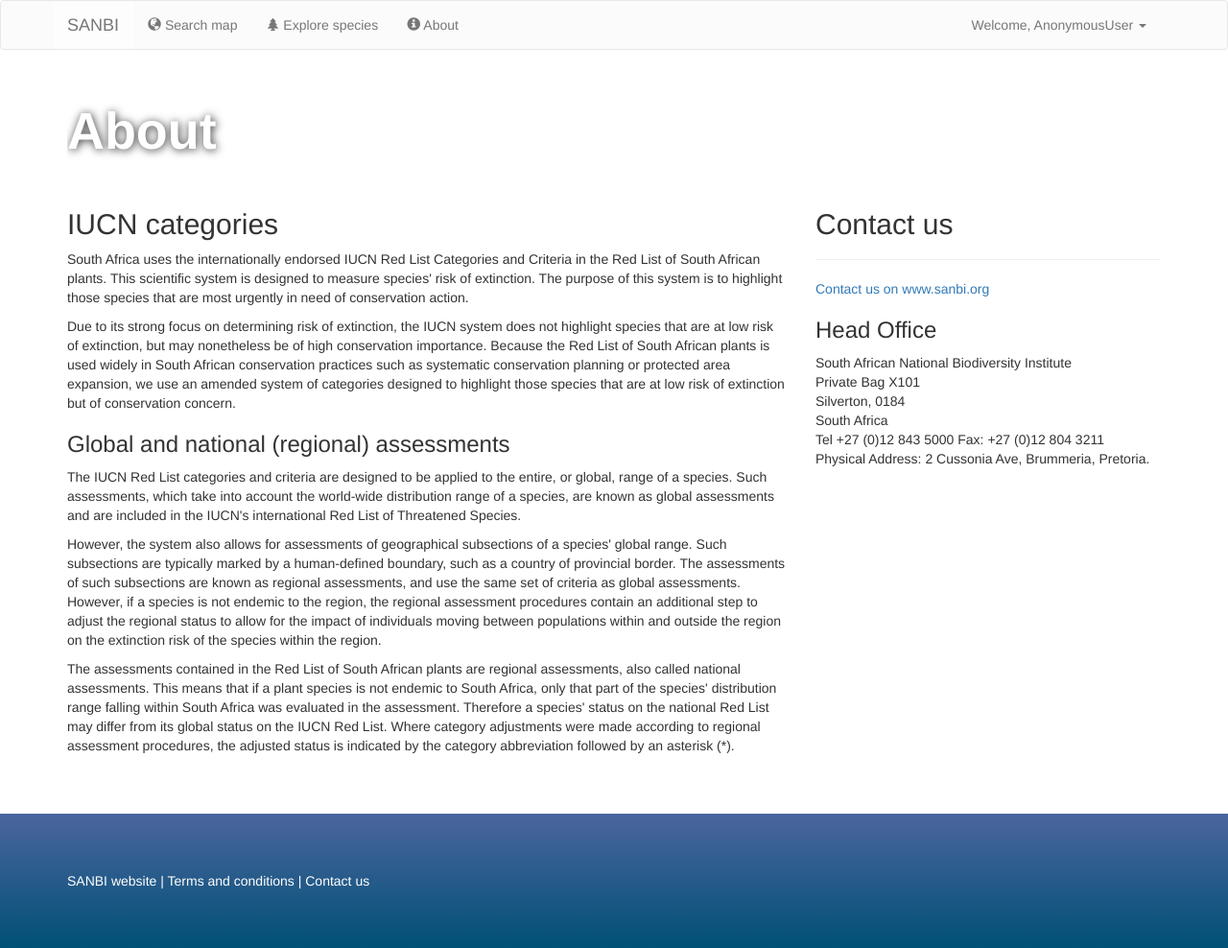
After one commit to SANBIBiodiversityforLife/speciesstatus, a Django app: page /about/ in a window 1280 px wide. The commit adds this page. Shown: the whole page at 96% size. Run offline with Django 3.2, Linux system fonts and the light colour scheme; parts of the project's set-up code (start-up, migrations or seed data) failed here and were passed over; some libraries are stand-ins or nearby versions.

Commit message:
Adding changes to serializers for API to write

```diff
--- a/redlist/urls.py
+++ b/redlist/urls.py
@@ -11,6 +11,8 @@ urlpatterns = [
     #    name='api_assessment'),
     url(r'^list/$', views.AssessmentList.as_view(renderer_classes=(BrowsableAPIRenderer, JSONRenderer)),
         name='assessment_list'),
+    url(r'^api/assessment-write/$', views.AssessmentWrite.as_view(renderer_classes=(BrowsableAPIRenderer, JSONRenderer)),
+        name='assessment_write'),
 
     # HTML template views
     url(r'^detail/(?P<pk>[0-9]+)/$', views.AssessmentDetail.as_view(renderer_classes=(TemplateHTMLRenderer, JSONRenderer)),
--- a/species/urls.py
+++ b/species/urls.py
@@ -36,4 +36,5 @@ urlpatterns = [
 
     # Index
     url(r'^$', website_views.IndexView.as_view(), name='index'),
+    url(r'^about/$', website_views.AboutView.as_view(), name='about'),
 ]
--- a/taxa/models.py
+++ b/taxa/models.py
@@ -146,6 +146,8 @@ class Taxon(MPTTModel):
 
     class Meta:
         verbose_name_plural = 'taxa'
+        # Ensure that we don't duplicate taxa
+        unique_together = ('name', 'parent', 'rank')
 
     # This is used when serializing data (geojson, etc) so that we don't get a meaningless number as output
     def natural_key(self):
@@ -240,7 +242,6 @@ class Info(models.Model):
 
     # Trophic strategy
     trophic = models.TextField(blank=True)
-    uses = models.TextField(blank=True)
 
     # Random!
     # cites = models.
--- a/taxa/urls.py
+++ b/taxa/urls.py
@@ -15,6 +15,10 @@ urlpatterns = [
     url(r'^api/children/(?P<pk>\d*)/$',
         views.ChildrenView.as_view(renderer_classes=(BrowsableAPIRenderer, JSONRenderer)),
         name='api_children'),
+    url(r'^api/taxon-write/$', views.TaxonWrite.as_view(renderer_classes=(BrowsableAPIRenderer, JSONRenderer)), name='api_taxon_write'),
+    url(r'^api/description-write/$', views.DescriptionWrite.as_view(renderer_classes=(BrowsableAPIRenderer, JSONRenderer)), name='api_description_write'),
+    url(r'^api/info-write/$', views.InfoWrite.as_view(renderer_classes=(BrowsableAPIRenderer, JSONRenderer)), name='api_info_write'),
+    url(r'^api/rank-list/$', views.RankList.as_view(renderer_classes=(BrowsableAPIRenderer, JSONRenderer)), name='api_rank_list'),
 
     # HTML template views
     url(r'^detail/(?P<pk>[0-9]+)/$', views.TaxonDetail.as_view(renderer_classes=(TemplateHTMLRenderer,)), name='taxa_detail'),
--- a/templates/website/_base.html
+++ b/templates/website/_base.html
@@ -43,6 +43,7 @@
           <ul class="nav navbar-nav">
             <li><a href="#"><span class="glyphicon glyphicon-globe" aria-hidden="true"></span> Search map</a></li>
             <li><a href="{% url 'lineage_pk' 4 %}"><span class="glyphicon glyphicon-tree-conifer" aria-hidden="true"></span> Explore species</a></li>
+            <li><a href="{% url 'about' %}"><span class="glyphicon glyphicon-info-sign" aria-hidden="true"></span> About</a></li>
           </ul>
           <ul class="nav navbar-nav navbar-right">
             <li class="dropdown">
--- /dev/null
+++ b/templates/website/about.html
@@ -0,0 +1,58 @@
+{% extends "website/_base.html" %}
+{% load static %}
+
+{% block css %}
+<link href="{% static 'index.css' %}" rel="stylesheet">
+<link href="{% static 'taxon.css' %}" rel="stylesheet">
+{% endblock css %}
+
+{% block heading %}
+<section id="taxon-heading" class="triangles banner">
+  <div class="container"><h1>About</h1></div>
+</section>
+{% endblock %}
+
+{% block content %}
+<div class="row">
+	<div class="col-md-8">
+    <h2>IUCN categories</h2>
+    <p>South Africa uses the internationally endorsed IUCN Red List Categories and Criteria in the Red List of South African plants. This scientific system is designed to measure species' risk of extinction. The purpose of this system is to highlight those species that are most urgently in need of conservation action.</p>
+    <p>Due to its strong focus on determining risk of extinction, the IUCN system does not highlight species that are at low risk of extinction, but may nonetheless be of high conservation importance. Because the Red List of South African plants is used widely in South African conservation practices such as systematic conservation planning or protected area expansion, we use an amended system of categories designed to highlight those species that are at low risk of extinction but of conservation concern.</p>
+    <h3>Global and national (regional) assessments</h3>
+    <p>The IUCN Red List categories and criteria are designed to be applied to the entire, or global, range of a species. Such assessments, which take into account the world-wide distribution range of a species, are known as global assessments and are included in the IUCN's international Red List of Threatened Species.</p>
+    <p>However, the system also allows for assessments of geographical subsections of a species' global range. Such subsections are typically marked by a human-defined boundary, such as a country of provincial border. The assessments of such subsections are known as regional assessments, and use the same set of criteria as global assessments. However, if a species is not endemic to the region, the regional assessment procedures contain an additional step to adjust the regional status to allow for the impact of individuals moving between populations within and outside the region on the extinction risk of the species within the region.</p>
+    <p>The assessments contained in the Red List of South African plants are regional assessments, also called national assessments. This means that if a plant species is not endemic to South Africa, only that part of the species' distribution range falling within South Africa was evaluated in the assessment. Therefore a species' status on the national Red List may differ from its global status on the IUCN Red List. Where category adjustments were made according to regional assessment procedures, the adjusted status is indicated by the category abbreviation followed by an asterisk (*).</p>
+	</div>
+	<div class="col-md-4">
+		<h2>Contact us</h2>
+		<hr>
+    <p><a href="http://www.sanbi.org/contact">Contact us on www.sanbi.org</a></p>
+    <h3>Head Office</h3>
+    <p>
+    South African National Biodiversity Institute<br>
+    Private Bag X101<br>
+    Silverton, 0184<br>
+    South Africa<br>
+    Tel +27 (0)12 843 5000 Fax: +27 (0)12 804 3211<br>
+    Physical Address: 2 Cussonia Ave, Brummeria, Pretoria.
+    </p>
+	</div>
+</div>
+{% endblock content %}
+
+{% block js %}
+<script src="https://cdnjs.cloudflare.com/ajax/libs/trianglify/1.0.1/trianglify.min.js"></script>
+<script>
+  $(document).ready(function() {
+      // We are nesting all of these dones just so that trianglify can get the right height for his bg
+      var params = {
+        height: $('.triangles').outerHeight(),
+        width: $('.triangles').outerWidth(),
+        x_colors: 'Blues',
+        y_colors: 'match_x'
+      };
+      var pattern = new Trianglify(params);
+      $('.triangles').attr('style', 'background: url(' + pattern.png() + ') no-repeat center center');
+  });
+</script>
+{% endblock %}
--- a/templates/website/assessment.html
+++ b/templates/website/assessment.html
@@ -22,7 +22,7 @@
   <ul class="nav nav-pills">
     <li role="presentation" class="active"><a href="#"><strong>{{ date }}:</strong> {{ scope }}</a></li>
     <li role="presentation" class="disabled"><a href="#">No other assessments for this species</a></li>
-    <li role="presentation" class="iucn-check"><a href="#">Check IUCN global redlist <span class="glyphicon glyphicon-chevron-right" aria-hidden="true"></span></a></li>
+    <li role="presentation" class="iucn-check"><a href="http://www.iucnredlist.org/details/184188/0">Check IUCN global redlist <span class="glyphicon glyphicon-chevron-right" aria-hidden="true"></span></a></li>
   </ul>
 </nav>
 
@@ -89,9 +89,9 @@
   </div>
   <div class="col-md-3 assessment-aside">
     <h2>Additional info</h2>
-    {% for key, value in temp_field.items %}
+    <!--{% for key, value in temp_field.items %}
       <strong>{{ key }}</strong>: {{ value }}<br>
-    {% endfor %}
+    {% endfor %}-->
   </div>
 </div>
 
--- a/templates/website/taxon.html
+++ b/templates/website/taxon.html
@@ -16,6 +16,9 @@
 		<div class="container">
       <!-- Hierarchical path - Gets filled in with javascript-->
       <div id="breadcrumb"></div>
+
+      <!-- Image -->
+      <div id="spimage"><img src="https://upload.wikimedia.org/wikipedia/commons/thumb/4/46/Anax_imperator_female.jpg/240px-Anax_imperator_female.jpg"></div>
 
       <!-- Name and rank -->
       <h1></h1>
--- a/website/static/taxon.css
+++ b/website/static/taxon.css
@@ -1,10 +1,25 @@
 #taxon-heading {
-  padding-top: 90px;
+  padding-top: 80px;
   margin-bottom: 20px;
   color: #fff;
   font-weight: bold;
-  text-align: center;
+  /*text-align: center;*/
   font-size: 1.1em;
+}
+#breadcrumb { margin-bottom: 15px; }
+#spimage {
+  width: 200px;
+  height: 155px;
+  float: left;
+  background-color: white;
+  border-radius: 3px;
+  margin-right: 15px;
+  margin-bottom: 20px;
+}
+#spimage img {
+  max-width: 180px;
+  margin-left: 10px;
+  margin-top: 10px;
 }
 #taxon-heading h1 {
   margin-top: 25px;
@@ -13,7 +28,13 @@
   font-size: 3.5em;
   padding-bottom: 10px;
   border-bottom: 1px solid white;
+  margin-bottom: 0;
+  overflow: hidden;
 }
+#taxon-heading h2 {
+  float: left;
+}
+#taxon-heading ul { clear: both; }
 #taxon-heading h2 span {
     padding: 5px;
     margin-right: 5px;
@@ -39,8 +60,6 @@
 #taxon-heading .nav-tabs {
     margin-top: 20px;
 }
-
-
 #species-info h2, #species-side-nav li a {
   text-transform: capitalize;
 }
@@ -48,7 +67,7 @@
   margin: 30px 0 15px 0;
 }
 .species-description {
-  font-size: 0.75em;
+  font-size: 0.45em;
 }
 #species-images {
   background-color: #edf6ff;
--- a/website/views.py
+++ b/website/views.py
@@ -20,3 +20,7 @@ from django.views.generic.base import TemplateView
 
 class IndexView(TemplateView):
     template_name = 'website/index.html'
+
+
+class AboutView(TemplateView):
+    template_name = 'website/about.html'
```
Also changed, not shown: redlist/serializers.py (+19 -0 lines), redlist/views.py (+7 -1 lines), taxa/serializers.py (+37 -2 lines), taxa/views.py (+45 -4 lines), templates/website/index.html (+5 -5 lines), website/static/img/redlistlogo.png (added).
